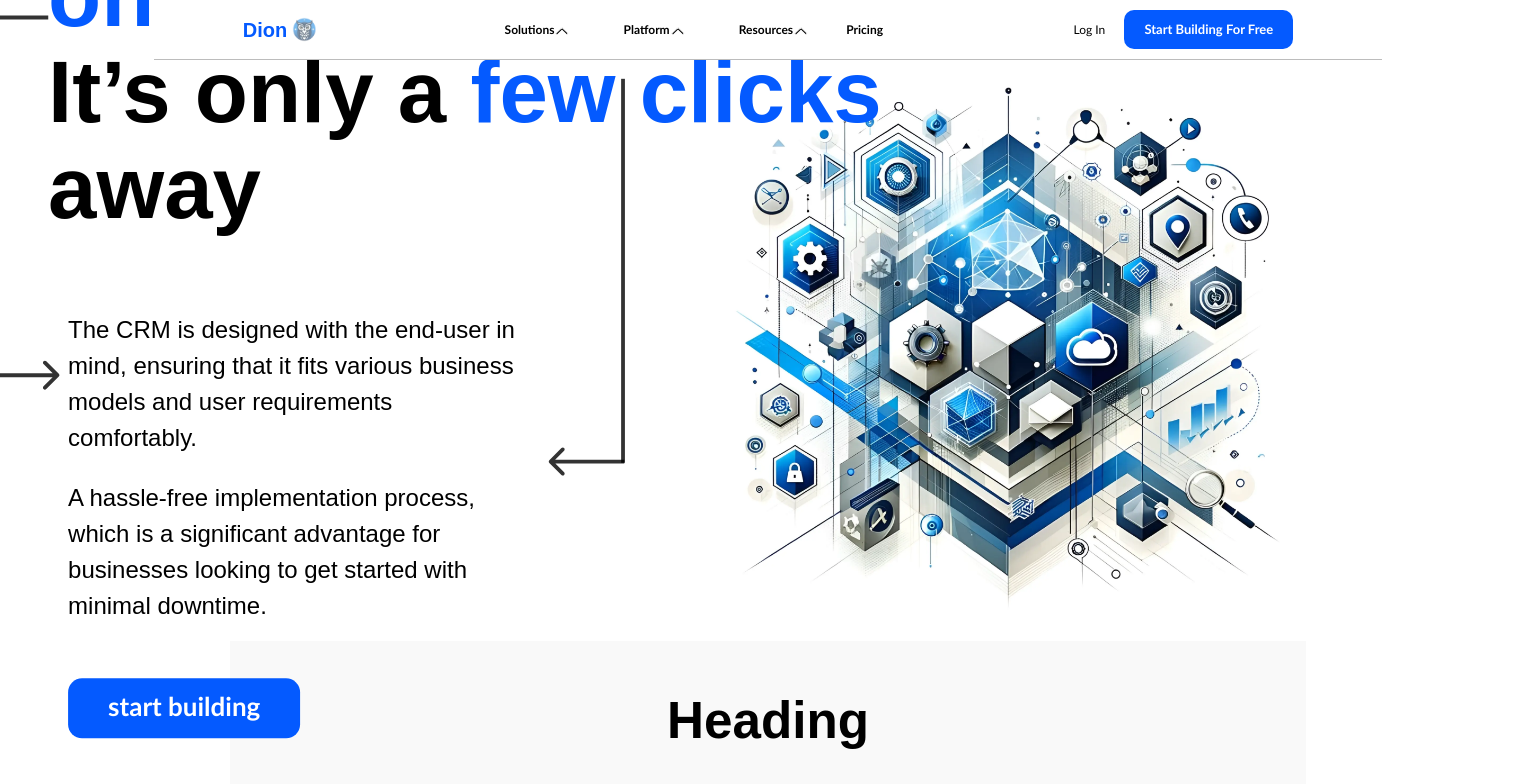
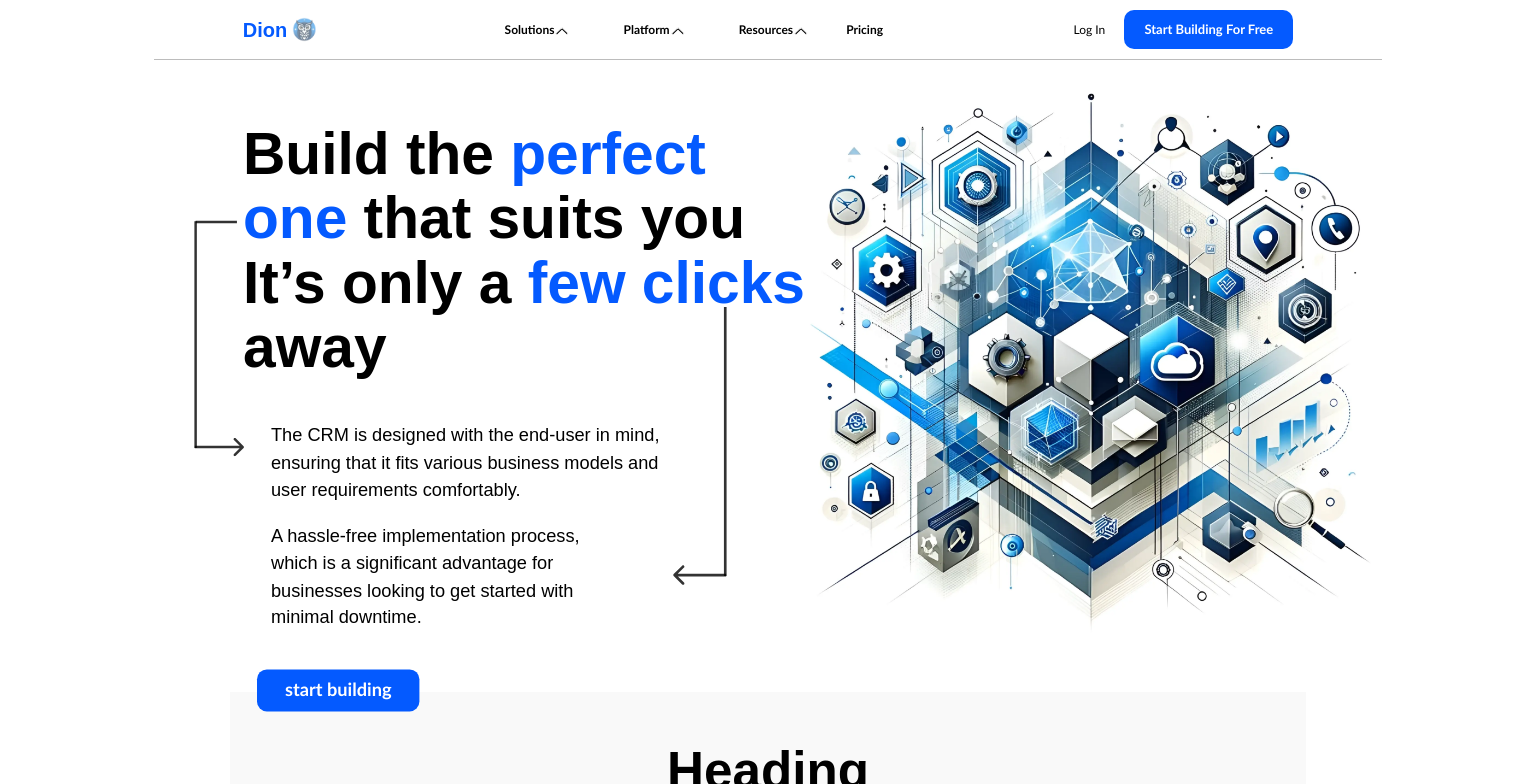
Before and after one commit to Abhijith834/Dion, a React (Vite) app: page / in a window 1536 px wide. Shown: the top 784 px of the page. Built offline with nearby package versions, Linux system fonts and the light colour scheme; a web font is replaced by a local one.

Commit message:
section 1 responsive design done

```diff
--- a/src/assets/Components/Section1/Section1.css
+++ b/src/assets/Components/Section1/Section1.css
@@ -6,6 +6,8 @@
   box-sizing: border-box;
   width: 100%;
   color: black;
+  max-width: 720px;
+  height: fit-content;
 }
 .intro {
   width: 100%;
@@ -140,19 +142,19 @@
   }
 
   .intro_text p {
-    padding-left: 10px;
-    font-size: 12px;
+    padding-left: 20px;
+    font-size: 13px;
     font-weight: 500;
     text-align: left;
   }
 
   .hero_text_1 {
-    padding-top: 6%;
-    width: 54%;
+    padding-top: 4%;
+    width: 70%;
   }
 
   .hero_text_2 {
-    width: 50%;
+    width: 60%;
   }
 
   .overlay-svg {
@@ -207,88 +209,54 @@
   }
 }
 
-@media (min-width: 1200px) {
+@media (min-width: 1024px) {
+  .intro {
+    font-size: 13.1px;
+  }
   .intro_text {
-    margin-left: 30px;
+    margin-left: -15px;
   }
 
   .intro h1 {
-    width: 82%;
+    width: 96%;
   }
 
   .svg1 {
-    margin-left: -4px;
+    margin-left: -50px;
+    margin-top: 120px;
   }
 
   .svg2 {
-    margin-left: 246px;
+    margin-left: 258px;
+    margin-top: 182px;
   }
 
   .image {
-    width: 100%;
-    margin-left: 0;
+    width: 110%;
+    margin-left: 50px;
+  }
+}
+
+@media (min-width: 1200px) {
+  .section1 {
+    transform: scale(1.2);
+    margin-top: 80px;
+    margin-bottom: calc(80px * 1.2);
   }
 }
 
 @media (min-width: 1400px) {
-  .intro {
-    font-size: 13.6px;
-  }
-  .intro_text {
-    margin-left: 30px;
-  }
-
-  .intro h1 {
-    width: 100%;
-  }
-
-  .svg1 {
-    margin-top: 130px;
-    width: 40px;
-    margin-left: -4px;
-  }
-
-  .svg2 {
-    margin-top: 162px;
-    margin-left: 246px;
-    width: 73px;
-  }
-
-  .image {
-    width: 100%;
-    margin-left: 0;
+  .section1 {
+    transform: scale(1.4);
+    margin-top: calc(100px * 1.4);
+    margin-bottom: calc(80px * 1.4);
   }
 }
 
-@media (min-width: 1400px) {
-  .intro {
-    font-size: 13.6px;
-    transform: scale(2);
-
-  }
-  .intro_text {
-    margin-left: 30px;
-  }
-
-  .intro h1 {
-    width: 100%;
-  }
-
-  .svg1 {
-    margin-top: 130px;
-    width: 40px;
-    margin-left: -4px;
-  }
-
-  .svg2 {
-    margin-top: 162px;
-    margin-left: 246px;
-    width: 73px;
-  }
-
-  .image {
-    width: 100%;
-    margin-left: 0;
-
+@media (min-width: 2000px) {
+  .section1 {
+    transform: scale(1.6);
+    margin-top: calc(100px * 1.6);
+    margin-bottom: calc(100px * 1.6);
   }
 }
```
